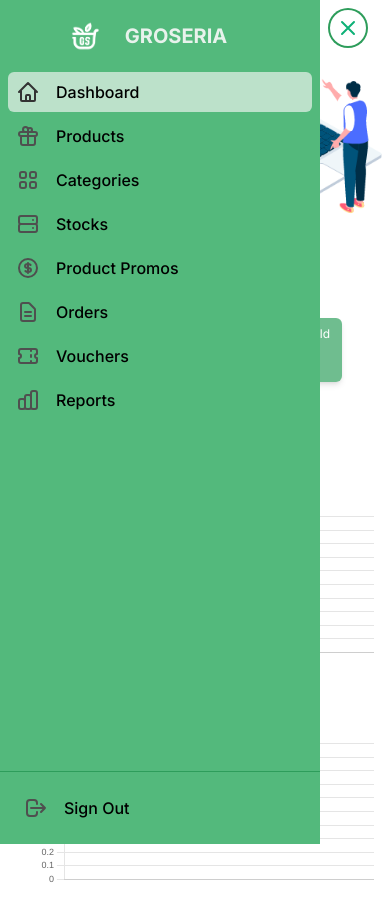
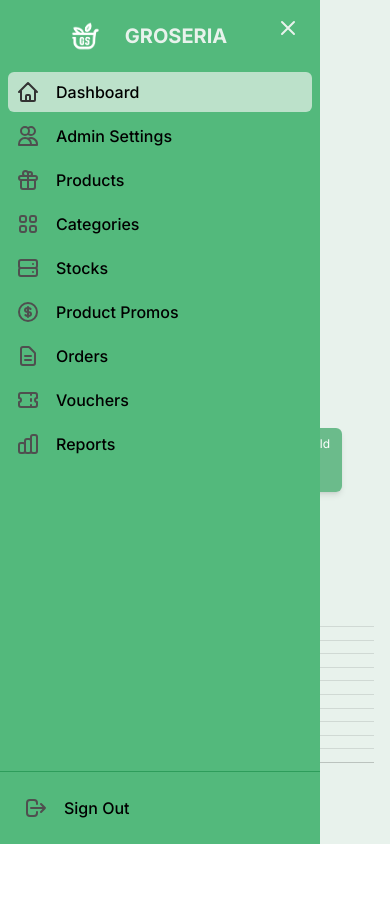
Before and after one commit to purwadhikafullstack/JCWDOL0901, a React (Create React App) app in the folder projects/client/: page /admin/dashboard in a window 390 px wide. Both pictures are taken after a click on the button "Open sidebar". Shown: the top 916 px of the page. After the commit the page ends 844 px from the top, so only its background shows below. Built offline with nearby package versions, Linux system fonts and the light colour scheme; no server answers.

Commit message:
fix bug at sidebar mobile

```diff
--- a/projects/client/src/components/BackButton.jsx
+++ b/projects/client/src/components/BackButton.jsx
@@ -3,14 +3,9 @@
 const BackButton = ({ url, color }) => {
 	const navigate = useNavigate();
 	return (
-		<div
-			className="flex flex-row items-center pl-5 py-5 w-full z-10"
-			onClick={() => navigate(url)}
-		>
-			<span className="material-icons cursor-pointer">
-				<span className={"material-symbols-outlined " + color}>
-					chevron_left
-				</span>
+		<div className="flex flex-row items-center pl-5 py-5 w-full z-10">
+			<span className="material-icons cursor-pointer" onClick={() => navigate(url)}>
+				<span className={"material-symbols-outlined " + color}>chevron_left</span>
 			</span>
 		</div>
 	);
--- a/projects/client/src/components/Dashboard/DashboardBranchInfo.jsx
+++ b/projects/client/src/components/Dashboard/DashboardBranchInfo.jsx
@@ -1,21 +1,19 @@
 import { useState, useEffect } from "react";
 import getBranchInfo from "./helper/getBranchInfoHelper";
 
-const DashboardBranchInfo = () => {
+const DashboardBranchInfo = ({ className }) => {
 	const [branchInfo, setBranchInfo] = useState({});
 	useEffect(() => {
 		getBranchInfo(setBranchInfo);
 	}, []);
 	return (
-		<>
-			<div className="mr-auto ml-6 text-md text-left font-bold mb-1">{branchInfo.name}</div>
-			<div className="mr-auto ml-6 text-xs text-left">
-				{`${branchInfo.City?.type} ${branchInfo.City?.name}`}
-			</div>
-			<div className="mr-auto ml-6 text-xs text-left">
-				{`Provinsi ${branchInfo.City?.Province.name}`}
-			</div>
-		</>
+		<div className={className}>
+			<div className={`mr-auto text-md font-bold mb-1 w-full`}>{branchInfo.name}</div>
+			<div
+				className={`mr-auto text-xs w-full`}
+			>{`${branchInfo.City?.type} ${branchInfo.City?.name}`}</div>
+			<div className={`mr-auto text-xs w-full`}>{`Provinsi ${branchInfo.City?.Province.name}`}</div>
+		</div>
 	);
 };
 
--- a/projects/client/src/components/Dashboard/DashboardCards.jsx
+++ b/projects/client/src/components/Dashboard/DashboardCards.jsx
@@ -10,7 +10,7 @@
 	}, []);
 	return (
 		<>
-			<h1 className="mb-2 text-green-400 font-bold text-xl">All time</h1>
+			<h1 className="mb-6 text-green-400 font-bold text-xl">All time</h1>
 			<div className="mx-12 flex flex-row gap-2 justify-center">
 				<DashboardCard title="Buyer" value={allTimeData.totalBuyer} valueSize="text-xl font-bold" />
 				<DashboardCard
--- a/projects/client/src/components/Dashboard/DashboardCharts.jsx
+++ b/projects/client/src/components/Dashboard/DashboardCharts.jsx
@@ -12,7 +12,7 @@
 	return (
 		<>
 			<DashboardCards />
-			<h1 className="mt-4 text-green-400 font-bold text-xl">Last 7 Days</h1>
+			<h1 className="mt-8 text-green-400 font-bold text-xl mb-6">Last 7 Days</h1>
 			<div className={containerClass}>
 				<DashboardGrossIncomeChart data={dashboardData} chartClass={chartClass} />
 				<DashboardProductSoldChart data={dashboardData} chartClass={chartClass} />
--- a/projects/client/src/components/SideBarDesktop.jsx
+++ b/projects/client/src/components/SideBarDesktop.jsx
@@ -13,10 +13,13 @@
 	ServerIcon,
 	TicketIcon,
 	CurrencyDollarIcon,
+	UsersIcon,
 } from "@heroicons/react/outline";
+import { useNavigate } from "react-router-dom";
 
 const navigation = [
 	{ name: "Dashboard", href: "#", icon: HomeIcon, current: true },
+	{ name: "Admin Settings", href: "/admin/create-branch-admin", icon: UsersIcon, current: false },
 	{ name: "Products", href: "#", icon: GiftIcon, current: false },
 	{ name: "Categories", href: "#", icon: ViewGridIcon, current: false },
 	{ name: "Stocks", href: "#", icon: ServerIcon, current: false },
@@ -32,6 +35,7 @@
 
 export default function SideBar({ children }) {
 	const [sidebarOpen, setSidebarOpen] = useState(false);
+	const navigate = useNavigate();
 
 	return (
 		<>
@@ -76,14 +80,14 @@
 									leaveFrom="opacity-100"
 									leaveTo="opacity-0"
 								>
-									<div className="absolute top-0 right-0 -mr-12 pt-2">
+									<div className="absolute top-0 right-0 mr-3 pt-2">
 										<button
 											type="button"
-											className="ml-1 flex items-center justify-center h-10 w-10 rounded-full focus:outline-none focus:ring-2 focus:ring-inset focus:ring-green-400"
+											className="ml-1 flex items-center justify-center h-10 w-10 rounded-full focus:outline-none focus:ring-2 focus:ring-inset focus:ring-green-100"
 											onClick={() => setSidebarOpen(false)}
 										>
 											<span className="sr-only">Close sidebar</span>
-											<XIcon className="h-6 w-6 text-green-500" aria-hidden="true" />
+											<XIcon className="h-6 w-6 text-green-100" aria-hidden="true" />
 										</button>
 									</div>
 								</Transition.Child>
--- a/projects/client/src/components/SideBarMobile.jsx
+++ b/projects/client/src/components/SideBarMobile.jsx
@@ -13,10 +13,13 @@
 	ServerIcon,
 	TicketIcon,
 	CurrencyDollarIcon,
+	UsersIcon,
 } from "@heroicons/react/outline";
+import { useNavigate } from "react-router-dom";
 
 const navigation = [
 	{ name: "Dashboard", href: "#", icon: HomeIcon, current: true },
+	{ name: "Admin Settings", href: "/admin/create-branch-admin", icon: UsersIcon, current: false },
 	{ name: "Products", href: "#", icon: GiftIcon, current: false },
 	{ name: "Categories", href: "#", icon: ViewGridIcon, current: false },
 	{ name: "Stocks", href: "#", icon: ServerIcon, current: false },
@@ -32,9 +35,10 @@
 
 export default function SideBar({ children }) {
 	const [sidebarOpen, setSidebarOpen] = useState(false);
+	const navigate = useNavigate();
 
 	return (
-		<>
+		<div className="relative top-0">
 			{/*
         This example requires updating your template:
 
@@ -45,7 +49,7 @@
       */}
 			<div className="pb-10">
 				<Transition.Root show={sidebarOpen} as={Fragment}>
-					<Dialog as="div" className="fixed inset-0 flex z-40" onClose={setSidebarOpen}>
+					<Dialog as="div" className="absolute inset-0 flex z-40" onClose={setSidebarOpen}>
 						<Transition.Child
 							as={Fragment}
 							enter="transition-opacity ease-linear duration-300"
@@ -55,7 +59,7 @@
 							leaveFrom="opacity-100"
 							leaveTo="opacity-0"
 						>
-							<Dialog.Overlay className="fixed inset-0 bg-gray-600 bg-opacity-75" />
+							<Dialog.Overlay className="absolute inset-0 bg-gray-600 bg-opacity-75" />
 						</Transition.Child>
 						<Transition.Child
 							as={Fragment}
@@ -76,14 +80,14 @@
 									leaveFrom="opacity-100"
 									leaveTo="opacity-0"
 								>
-									<div className="absolute top-0 right-0 -mr-12 pt-2">
+									<div className="absolute top-0 right-0 mr-3 pt-2">
 										<button
 											type="button"
-											className="ml-1 flex items-center justify-center h-10 w-10 rounded-full focus:outline-none focus:ring-2 focus:ring-inset focus:ring-green-400"
+											className="ml-1 flex items-center justify-center h-10 w-10 rounded-full focus:outline-none focus:ring-2 focus:ring-inset focus:ring-green-100"
 											onClick={() => setSidebarOpen(false)}
 										>
 											<span className="sr-only">Close sidebar</span>
-											<XIcon className="h-6 w-6 text-green-500" aria-hidden="true" />
+											<XIcon className="h-6 w-6 text-green-100" aria-hidden="true" />
 										</button>
 									</div>
 								</Transition.Child>
@@ -96,6 +100,7 @@
 										{navigation.map(item => (
 											<a
 												key={item.name}
+												onClick={() => navigate(item.href)}
 												href={item.href}
 												className={classNames(
 													item.current
@@ -143,7 +148,7 @@
 				{/* Static sidebar for desktop */}
 
 				<div className="flex flex-col flex-1">
-					<div className="fixed top-0 z-10 pl-1 pt-1 pl-3 pt-3">
+					<div className="absolute top-0 z-10 pl-1 pt-1 pl-3 pt-3">
 						<button
 							type="button"
 							className="-ml-0.5 -mt-0.5 h-12 w-12 inline-flex items-center justify-center rounded-md text-gray-500 hover:text-gray-900 focus:outline-none focus:ring-2 focus:ring-inset focus:ring-green-500"
@@ -164,6 +169,6 @@
 					</main>
 				</div>
 			</div>
-		</>
+		</div>
 	);
 }
--- a/projects/client/src/pages/Dashboard/DashboardDesktop.jsx
+++ b/projects/client/src/pages/Dashboard/DashboardDesktop.jsx
@@ -6,10 +6,10 @@
 
 const DesktopIllustration = () => {
 	return (
-		<div className="text-black flex flex-row justify-center items-center z-10 mb-12">
+		<div className="text-black flex flex-row gap-10 justify-center items-center z-10 mb-12">
 			<div className="flex flex-col">
-				<div className="mt-2 mb-2 ml-6 text-3xl text-left font-semibold">Dashboard</div>
-				<DashboardBranchInfo />
+				<div className="mt-2 mb-2 text-3xl text-left font-semibold">Dashboard</div>
+				<DashboardBranchInfo className="text-left" />
 			</div>
 			<DashboardIllustration className="w-[250px] pr-4" />
 		</div>
--- a/projects/client/src/pages/Dashboard/DashboardMobile.jsx
+++ b/projects/client/src/pages/Dashboard/DashboardMobile.jsx
@@ -1,29 +1,29 @@
 import React from "react";
 import DashboardIllustration from "../../components/Dashboard/DashboardIllustration.jsx";
-import CircularBackgroundDecoration from "../../components/CircularBackgroundDecoration.jsx";
 import DashboardBranchInfo from "../../components/Dashboard/DashboardBranchInfo.jsx";
 import DashboardCharts from "../../components/Dashboard/DashboardCharts.jsx";
 import SideBar from "../../components/SideBarMobile.jsx";
 
 const MobileIllustration = () => {
 	return (
-		<div className="text-black flex flex-row justify-center items-center z-10 mb-12">
+		<div className="text-black flex flex-row justify-center items-center z-20 mb-12">
 			<div className="flex flex-col">
-				<div className="mt-2 mb-2 mr-auto ml-6 text-3xl text-left font-semibold">Dashboard</div>
-				<DashboardBranchInfo />
+				<div className="mt-2 mb-2 mr-auto text-3xl text-center font-semibold w-full">Dashboard</div>
+				<DashboardBranchInfo className="flex flex-col items-center" />
+				<DashboardIllustration className="w-[200px] mr-auto ml-auto pr-4 mt-4" />
 			</div>
-			<DashboardIllustration className="w-[250px] mr-auto ml-auto pr-4" />
 		</div>
 	);
 };
 
 const DashboardMobile = () => {
 	return (
-		<div className="flex flex-col mx-auto flex-1 max-w-[480px] min-h-screen overflow-hidden bg-white">
-			<SideBar>
+		<div className="flex flex-col mx-auto flex-1 max-w-[480px] min-h-screen overflow-hidden bg-green-100">
+			<div id="headlessui-portal-root" className="relative h-screen overflow-y-scroll">
+				<SideBar />
 				<MobileIllustration />
-				<DashboardCharts chartClass="w-[400px] mt-10 mb-2 px-4 max-w-full" />
-			</SideBar>
+				<DashboardCharts chartClass="w-[400px] mb-10 px-4 max-w-full" />
+			</div>
 		</div>
 	);
 };
```
Also changed, not shown: projects/client/src/pages/CreateBranchAdmin/CreateBranchAdminDesktop.jsx (+3 -5 lines), 1 other file (tests, documents, lock files or other folders).
